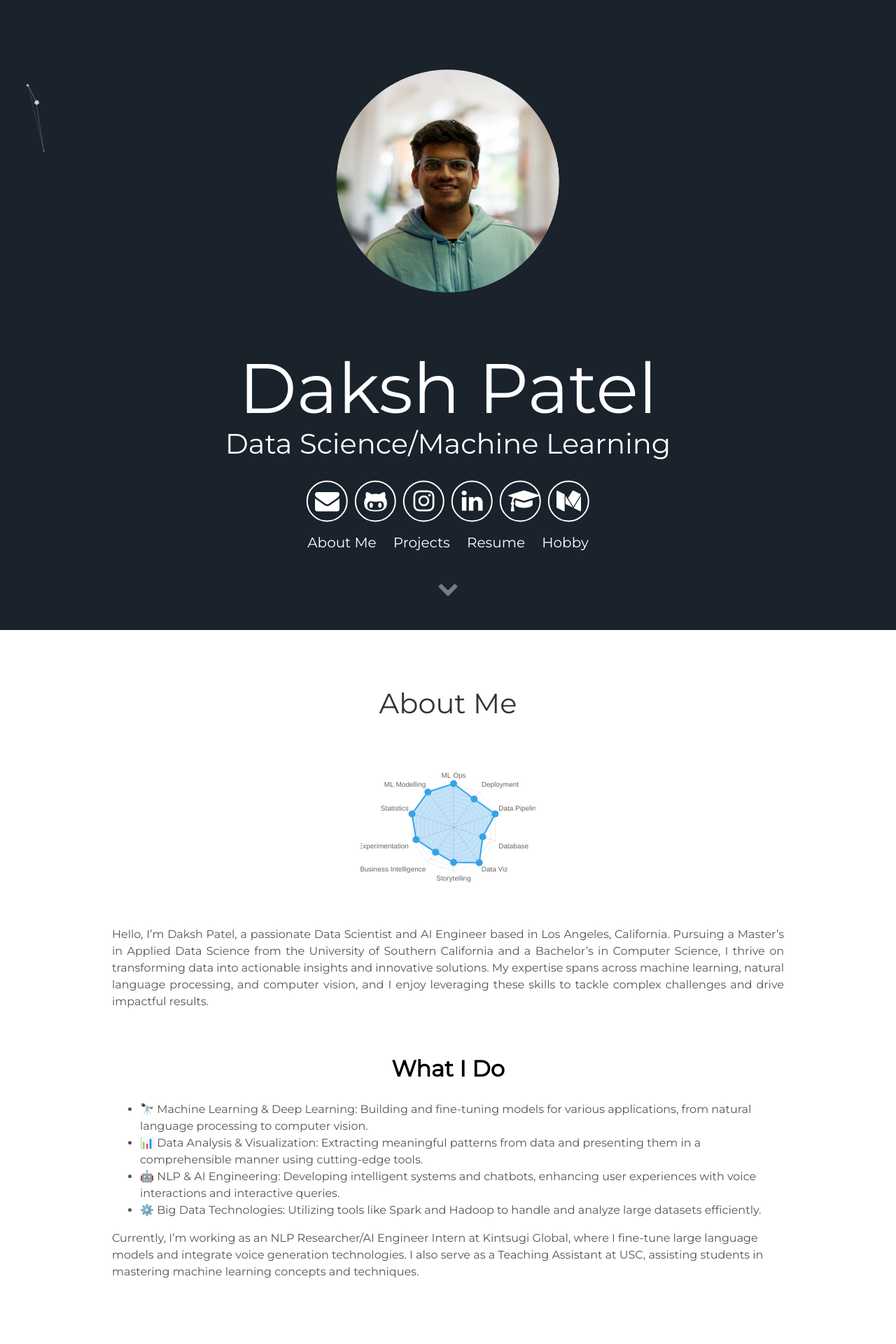
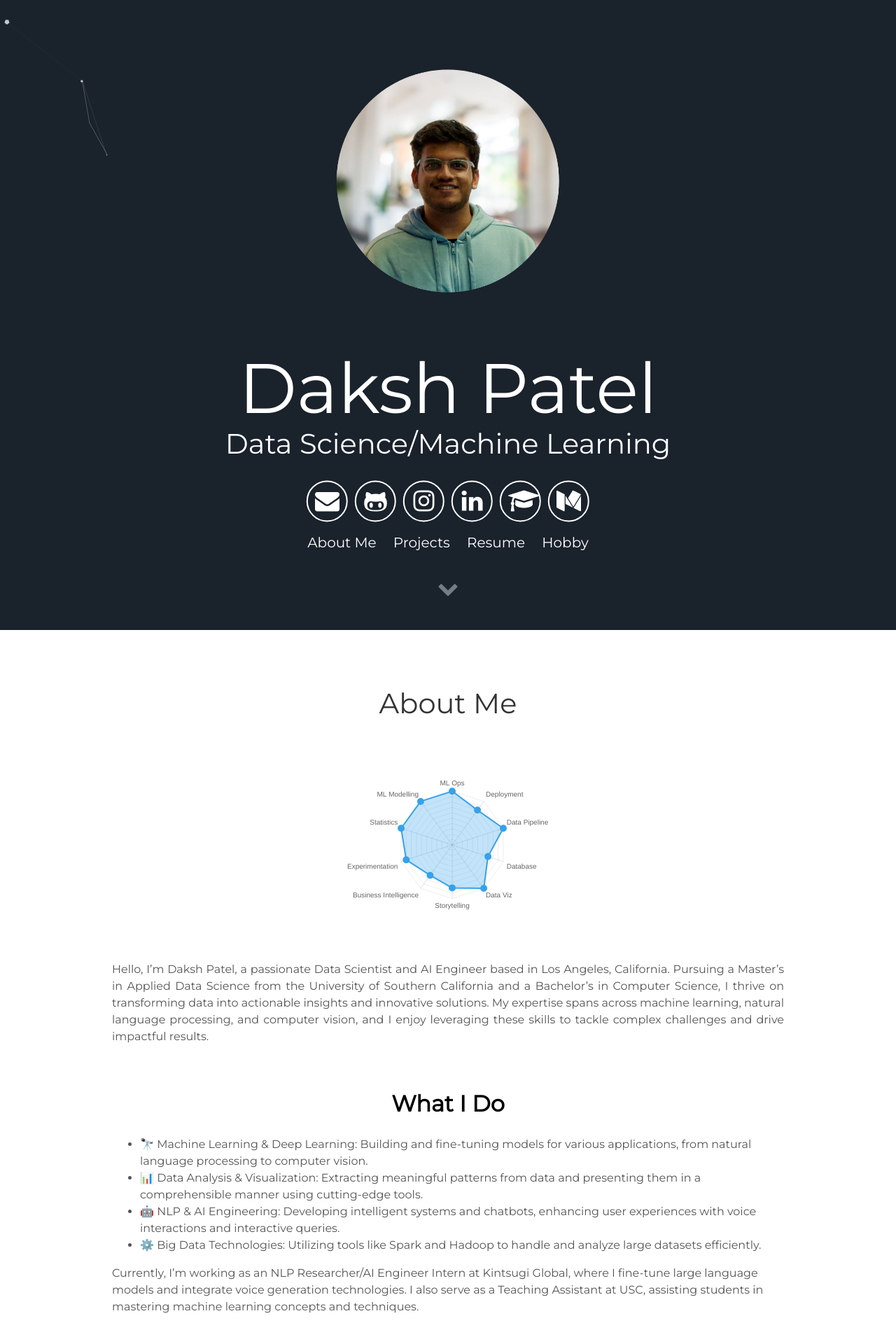
Before and after one commit to helloitsdaksh/portfolio, a Jekyll site: the page built from index.html, in a window 1280 px wide. Shown: the top 1920 px of the page at 70% size. Built offline with Jekyll 4.4.1, drawn with Linux system fonts in a browser that asks for light colours.

Commit message:
Trying out

```diff
--- a/assets/css/main.css
+++ b/assets/css/main.css
@@ -3648,8 +3648,8 @@ sub,sup{
   align-items: center;
 }
 canvas {
-    max-width: 250px; /* Forces a smaller width */
-    max-height: 250px; /* Forces a smaller height */
+    max-width: 300px; /* Forces a smaller width */
+    max-height: 300px; /* Forces a smaller height */
     width: 100%;
     height: auto;
     box-sizing: border-box;
```
